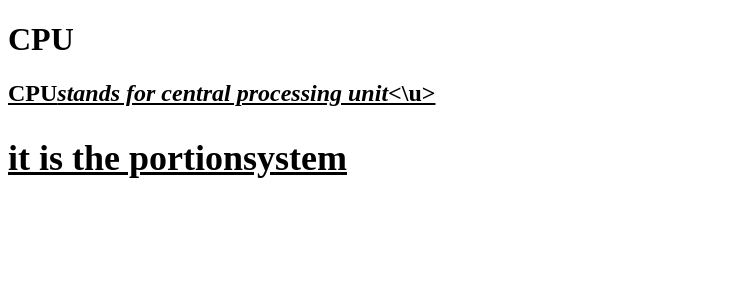
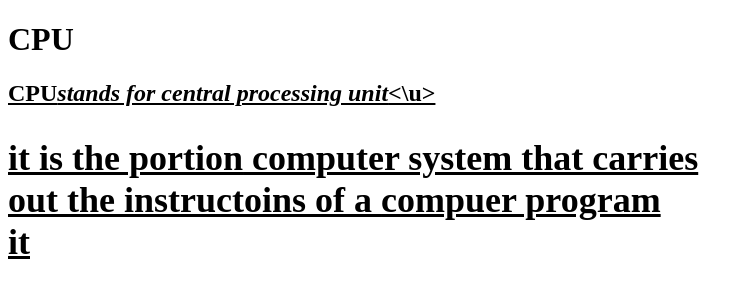
Before and after one commit to iamneo-production/dfadcecebfdeadaeccdfffebaeceaec, a website: page public/index.html in a window 1280 px wide. Shown: the whole page, without its empty margins (0-754 px from the left). Drawn offline with Linux system fonts and the light colour scheme.

Commit message:
Backup Commit

```diff
--- a/public/index.html
+++ b/public/index.html
@@ -10,7 +10,10 @@
 <body>
     <h1>CPU</h1>
     <h2><u><b>CPU</b><I>stands for central processing unit</I><\u><h2>
-        it is the portion<u></u>system
+        it is the portion<u></u> computer system that carries<br>
+        out the instructoins of a <u></u>compuer program<br>
+        it <ng-container rries u></ng-container>
+
 
 
     </u></h2>
```
